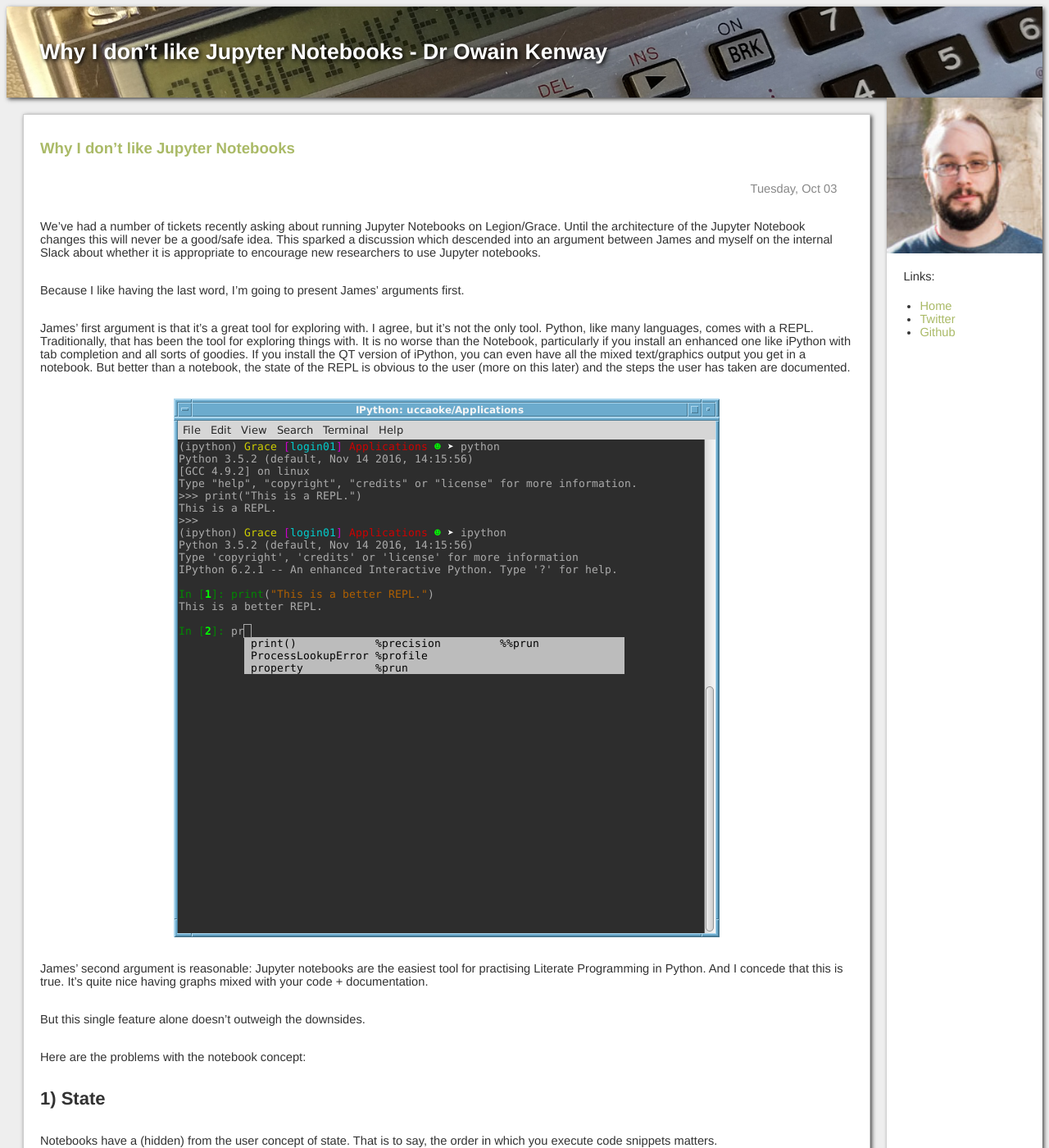
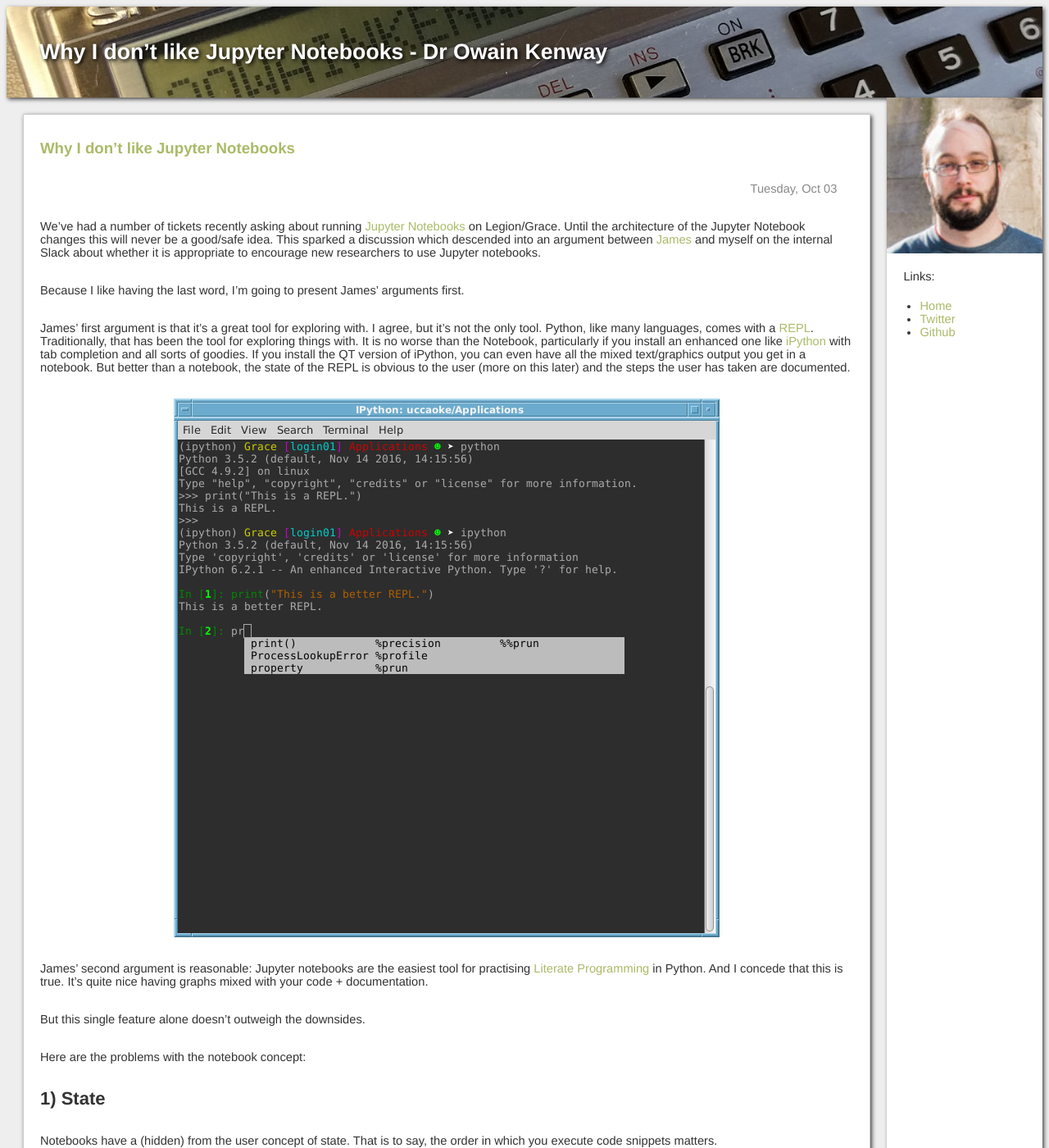
Before and after one commit to owainkenwayucl/owainkenwayucl.github.io, a Jekyll site: the page built from _posts/2017-10-03-WhyIDontLikeNotebooks.md, in a window 1280 px wide and 1400 px high. Shown: the whole window at 82% size. Built offline with Jekyll 4.4.1, drawn with Linux system fonts in a browser that asks for light colours; some of the changed lines change nothing that is shown; some of the changed text lies outside the part shown.

Commit message:
Added links.

```diff
--- a/_posts/2017-10-03-WhyIDontLikeNotebooks.md
+++ b/_posts/2017-10-03-WhyIDontLikeNotebooks.md
@@ -3,15 +3,15 @@
 title: Why I don’t like Jupyter Notebooks
 ---
 
-We’ve had a number of tickets recently asking about running Jupyter Notebooks on  Legion/Grace. Until the architecture of the Jupyter Notebook changes this will never be a good/safe idea.  This sparked a discussion which descended into an argument between James and myself on the internal Slack about whether it is appropriate to encourage new researchers to use Jupyter notebooks.
+We’ve had a number of tickets recently asking about running [Jupyter Notebooks](https://jupyter.org/) on  Legion/Grace. Until the architecture of the Jupyter Notebook changes this will never be a good/safe idea.  This sparked a discussion which descended into an argument between [James](https://twitter.com/jamespjh) and myself on the internal Slack about whether it is appropriate to encourage new researchers to use Jupyter notebooks.
 
 Because I like having the last word, I’m going to present James’ arguments first.
 
-James’ first argument is that it’s a great tool for exploring with.  I agree, but it’s not the only tool. Python, like many languages, comes with a REPL.  Traditionally, that has been the tool for exploring things with.  It is no worse than the Notebook, particularly if you install an enhanced one like iPython with tab completion and all sorts of goodies.  If you install the QT version of iPython, you can even have all the mixed text/graphics output you get in a notebook.  But better than a notebook, the state of the REPL is obvious to the user (more on this later) and the steps the user has taken are documented.
+James’ first argument is that it’s a great tool for exploring with.  I agree, but it’s not the only tool. Python, like many languages, comes with a [REPL](https://en.wikipedia.org/wiki/Read%E2%80%93eval%E2%80%93print_loop).  Traditionally, that has been the tool for exploring things with.  It is no worse than the Notebook, particularly if you install an enhanced one like [iPython](https://ipython.org/install.html) with tab completion and all sorts of goodies.  If you install the QT version of iPython, you can even have all the mixed text/graphics output you get in a notebook.  But better than a notebook, the state of the REPL is obvious to the user (more on this later) and the steps the user has taken are documented.
 
 ![Two python REPLs](/images/repl.png)
 
-James’ second argument is reasonable: Jupyter notebooks are the easiest tool for practising Literate Programming in Python.  And I concede that this is true.  It’s quite nice having graphs mixed with your code + documentation.
+James’ second argument is reasonable: Jupyter notebooks are the easiest tool for practising [Literate Programming](https://en.wikipedia.org/wiki/Literate_programming) in Python.  And I concede that this is true.  It’s quite nice having graphs mixed with your code + documentation.
 
 But this single feature alone doesn’t outweigh the downsides.
 
@@ -92,7 +92,7 @@
 
 ### 3) Abandon the idea of using HTTP/TCP/IP to access the notebooks.
 
-Much as it’s arguably bloaty and terrible, something like Github Electron would make a good stop-gap until the developers are able to move to another GUI toolkit.  Maybe a plugin for Atom?
+Much as it’s arguably bloaty and terrible, something like [Github Electron](https://github.com/electron/electron) would make a good stop-gap until the developers are able to move to another GUI toolkit.  Maybe a plugin for Atom?
 
 I think a good standard for a “graphical” terminal + editor mixing text and graphs would be helpful in a lot of areas.
 
```
